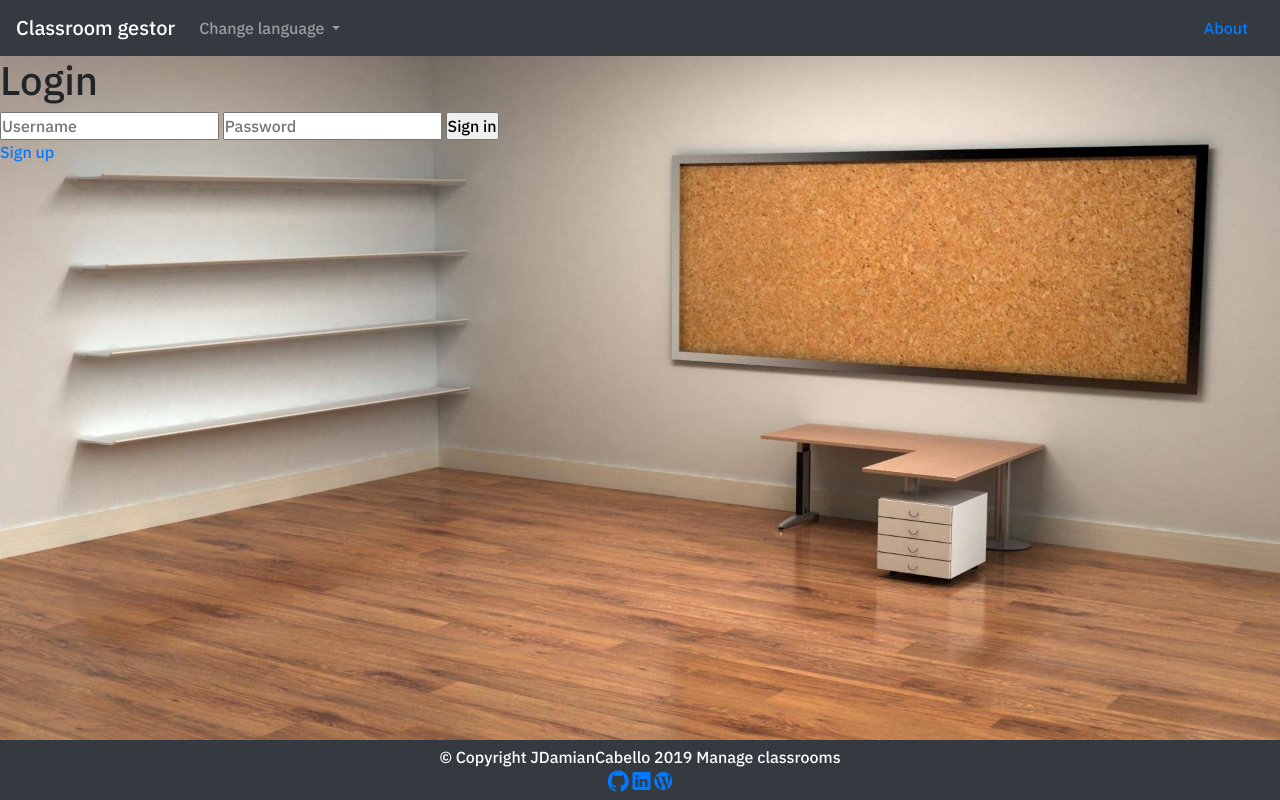
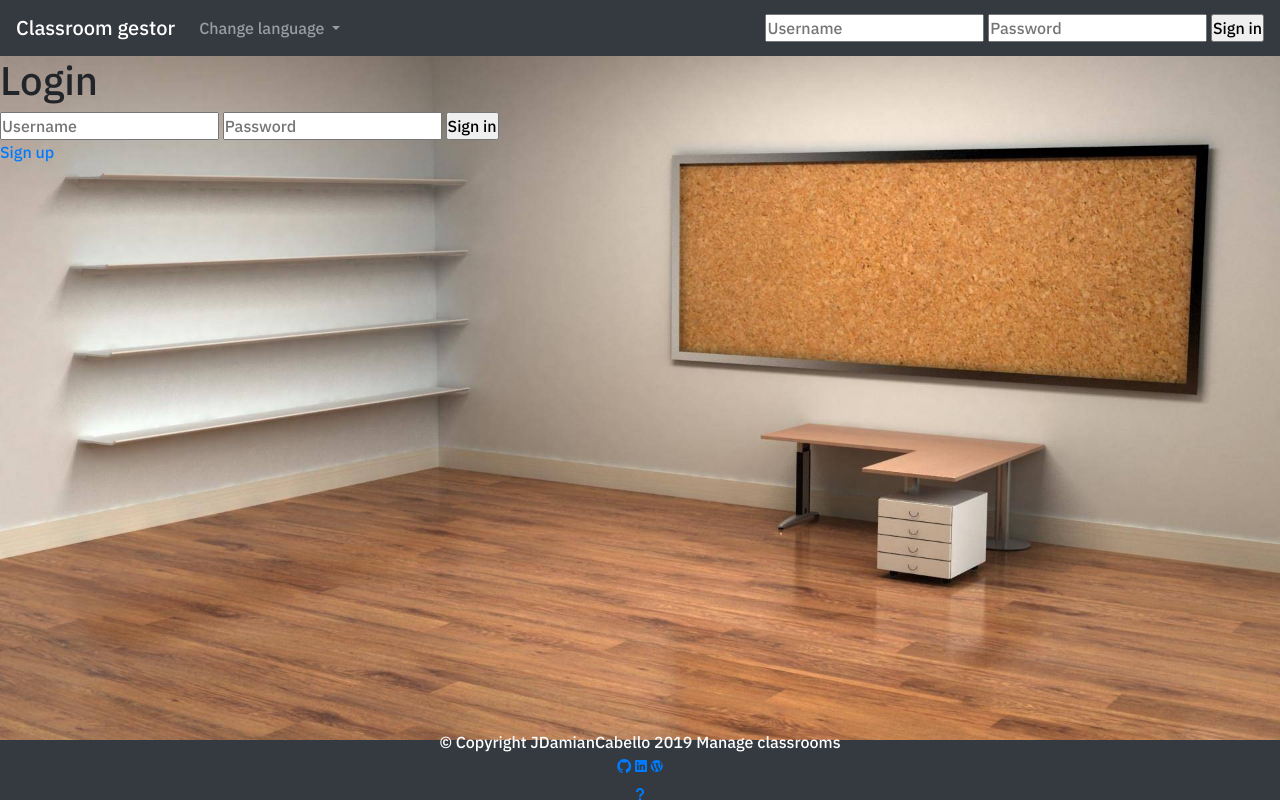
Before and after one commit to JDamianCabello/Classrooms-Gestor, a PHP site: page /pages/login.php in a window 1280 px wide. Run offline with PHP 8.4, Linux system fonts and the light colour scheme; some libraries are stand-ins or nearby versions.

Commit message:
refactor.

```diff
--- a/assets/css/baseStyle.css
+++ b/assets/css/baseStyle.css
@@ -43,7 +43,10 @@ footer {
     background-color:#343a40;
     color: white;
     text-align: center;
-  padding: 5px;
+    padding: 5px;
+}
+footer icon{
+    font-size: x-large;
 }
 
 nav {
--- a/view/externalnav.php
+++ b/view/externalnav.php
@@ -26,5 +26,11 @@
             </div>
         </li>
     </ul>
-    <a class="nav-item nav-link" href="../pages/acercaDe.php"><?php echo $about; ?></a>
+    <div class="login-container">
+        <form method="post">
+            <input type="text" name="user" id="inputUser" placeholder="<?php echo $user_name; ?>">
+            <input type="password" name="password" id="inputPassword" placeholder="<?php echo $user_password; ?>">
+            <input type="submit" name="" value="<?php echo $acess; ?>">
+        </form>
+    </div>
 </nav>
--- a/view/footer.php
+++ b/view/footer.php
@@ -16,9 +16,10 @@ require('../core/Language.php');
                 <p class="center">
                     <?php echo $pie; ?>
                     <br>
-                    <a href="https://github.com/JDamianCabello" style="font-size: x-large"><i class="icon ion-logo-github"></i></a>
-                    <a href="https://www.linkedin.com/in/jdamiancabello/" style="font-size: x-large"><i class="icon ion-logo-linkedin"></i></a>
-                    <a href="https://jdamiancabello.es/" style="font-size: x-large"><i class="icon ion-logo-wordpress"></i></a>
+                    <a href="https://github.com/JDamianCabello"><i class="icon ion-logo-github"></i></a>
+                    <a href="https://www.linkedin.com/in/jdamiancabello/"><i class="icon ion-logo-linkedin"></i></a>
+                    <a href="https://jdamiancabello.es/""><i class="icon ion-logo-wordpress"></i></a>
+                    <a class="nav-item nav-link" href="../pages/acercaDe.php"><i class="icon ion-md-help"></i></a>
                 </p>
             </div>
         </footer>
```
Also changed, not shown: view/login.php (line endings or trailing spaces).
